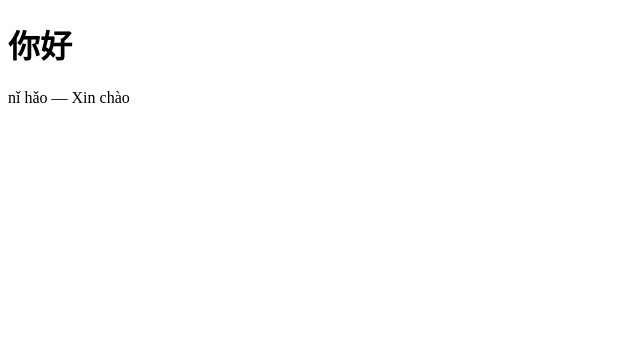
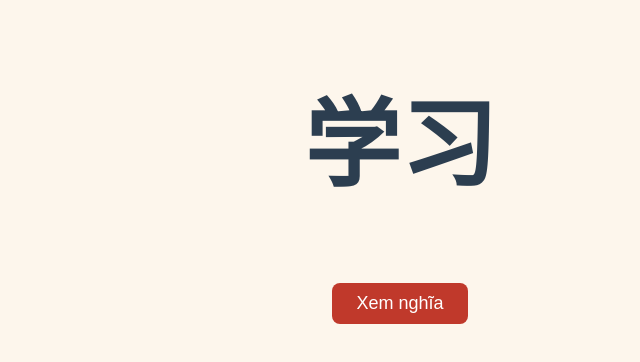
Before and after one commit to namhg511/nihao-tieng-trung, an Electron app: page index.html in a window 800 px wide. Shown: the whole page, without its empty margins (0-640 px from the left). Drawn offline with Linux system fonts and the light colour scheme.

Commit message:
Them flashcard

```diff
--- a/index.html
+++ b/index.html
@@ -3,9 +3,53 @@
   <head>
     <meta charset="UTF-8">
     <title>Từ điển Trung</title>
+
+    <style>
+      body {
+        font-family: sans-serif;
+        background: #fdf6ec;
+        text-align: center;
+        padding-top: 60px;
+      }
+      h1 {
+        font-size: 96px;
+        color: #2c3e50;
+        margin: 0;
+      }
+      #nghia {
+        font-size: 24px;
+        visibility: hidden;
+      }
+      button {
+        font-size: 18px;
+        padding: 10px 24px;
+        border: none;
+        border-radius: 8px;
+        background: #c0392b;
+        color: white;
+        cursor: pointer;
+      }
+    </style>
   </head>
+
   <body>
-    <h1>你好</h1>
-    <p>nǐ hǎo — Xin chào</p>
+    <h1>学习</h1>
+    <p id="nghia">xuéxí — Học tập</p>
+    <button id="nutXem">Xem nghĩa</button>
+
+    <script>
+      const nut = document.getElementById('nutXem')
+      const nghia = document.getElementById('nghia')
+
+      nut.addEventListener('click', () => {
+        if (nghia.style.visibility === 'visible') {
+          nghia.style.visibility = 'hidden'
+          nut.textContent = 'Xem nghĩa'
+        } else {
+          nghia.style.visibility = 'visible'
+          nut.textContent = 'Ẩn nghĩa'
+        }
+      })
+    </script>
   </body>
 </html>
```
